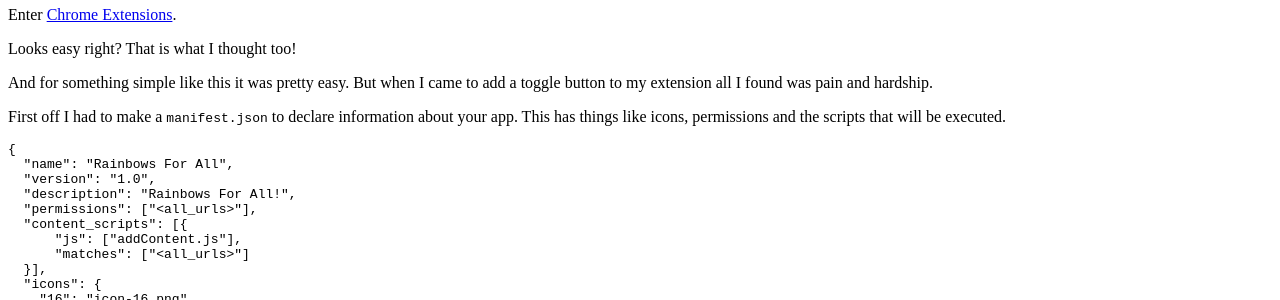
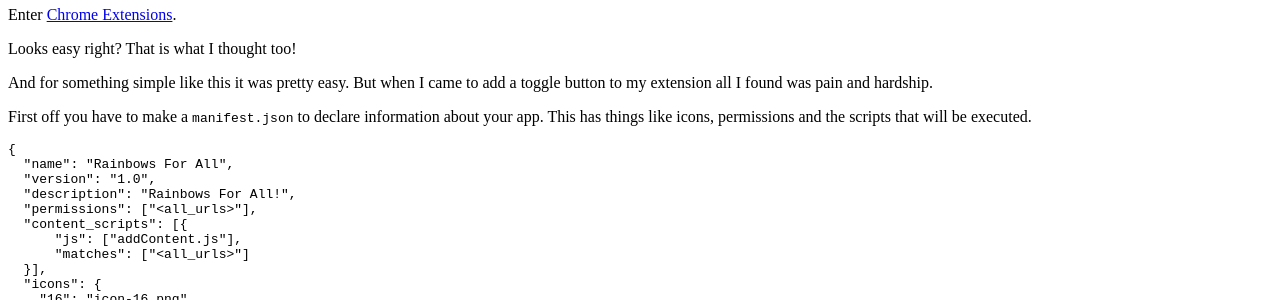
Before and after one commit to foopod/blog-2.0, a Jekyll site: the page built from _posts/2017-02-01-making-a-chrome-extension.md, in a window 1280 px wide. Shown: the part 1056-1356 px from the top of the page. Built offline with Jekyll 4.4.1, drawn with Linux system fonts in a browser that asks for light colours; nearby versions of some CDN libraries; some web fonts are replaced.

Commit message:
Update 2017-02-01-making-a-chrome-extension.md

````diff
--- a/_posts/2017-02-01-making-a-chrome-extension.md
+++ b/_posts/2017-02-01-making-a-chrome-extension.md
@@ -54,7 +54,7 @@ Looks easy right? That is what I thought too!
 
 And for something simple like this it was pretty easy. But when I came to add a toggle button to my extension all I found was pain and hardship.
 
-First off I had to make a `manifest.json` to declare information about your app. This has things like icons, permissions and the scripts that will be executed.
+First off you have to make a `manifest.json` to declare information about your app. This has things like icons, permissions and the scripts that will be executed.
 
 ```
 {
````
